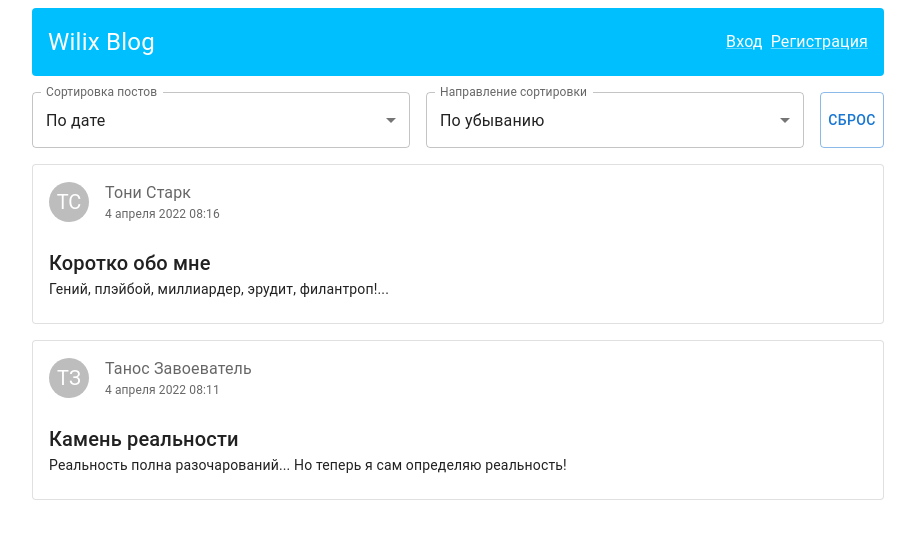
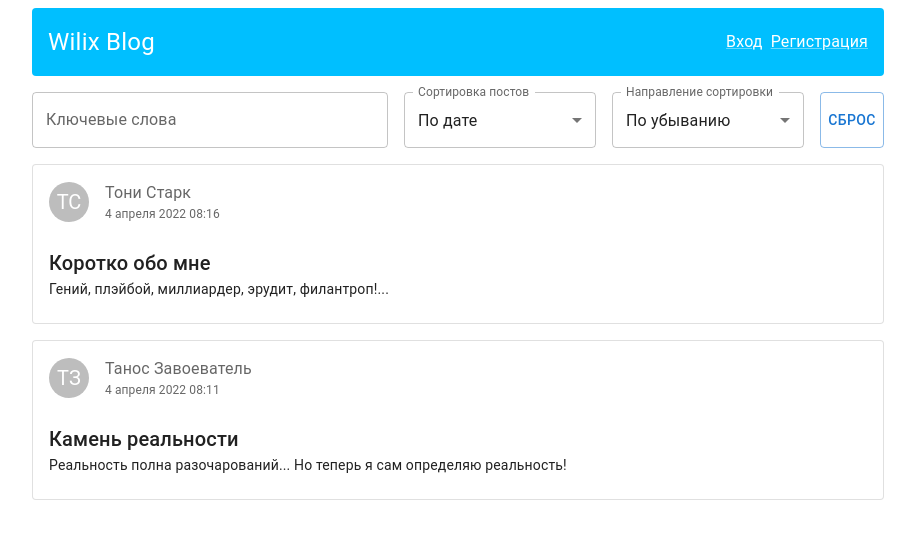
Before and after one commit to SergeyLebidko/wilix_taks_5, a React (Create React App) app: page / in a window 1280 px wide. Shown: the top 536 px of the page, without its empty margins (182-1097 px from the left). Built offline with nearby package versions, Linux system fonts and the light colour scheme.

Commit message:
Add filter by keywords

```diff
--- a/src/components/common/PostFilters/PostFilters.tsx
+++ b/src/components/common/PostFilters/PostFilters.tsx
@@ -1,5 +1,14 @@
 import React, {Dispatch, SetStateAction} from 'react';
-import {Button, FormControl, InputLabel, MenuItem, Select, SelectChangeEvent, Stack} from '@mui/material';
+import {
+    Button,
+    FormControl,
+    InputLabel,
+    MenuItem,
+    Select,
+    SelectChangeEvent,
+    Stack,
+    TextField
+} from '@mui/material';
 
 import {TSortDirection, TSortType} from '../../../types';
 
@@ -8,19 +17,33 @@ type PostFiltersProps = {
     setSortType: Dispatch<SetStateAction<TSortType>>,
     sortDirection: TSortDirection,
     setSortDirection: Dispatch<SetStateAction<TSortDirection>>,
+    keyWord: string,
+    setKeyWord: Dispatch<SetStateAction<string>>,
     resetParams: () => void
 }
 
 const PostFilters: React.FC<PostFiltersProps> = (props) => {
-    const {sortType, setSortType, sortDirection, setSortDirection, resetParams} = props;
+    const {sortType, setSortType, sortDirection, setSortDirection, keyWord, setKeyWord, resetParams} = props;
 
     const sortTypeChangeHandler = (event: SelectChangeEvent): void => setSortType(event.target.value as TSortType);
 
     const sortDirectionChangeHandler = (event: SelectChangeEvent): void => setSortDirection(event.target.value as TSortDirection);
 
+    const keyWordChangeHandler = (event: React.ChangeEvent) => {
+        setKeyWord((event.target as HTMLInputElement).value);
+    }
+
     return (
         <Stack direction="row" spacing={2}>
-            <FormControl fullWidth>
+            <TextField
+                fullWidth
+                id="key_word"
+                label="Ключевые слова"
+                variant="outlined"
+                value={keyWord}
+                onChange={keyWordChangeHandler}
+            />
+            <FormControl sx={{minWidth: '12em'}}>
                 <InputLabel id="sort_type_selector_label">Сортировка постов</InputLabel>
                 <Select
                     labelId="sort_type_selector_label"
@@ -35,7 +58,7 @@ const PostFilters: React.FC<PostFiltersProps> = (props) => {
                     <MenuItem value={TSortType.ByTitle}>По заголовку</MenuItem>
                 </Select>
             </FormControl>
-            <FormControl fullWidth>
+            <FormControl sx={{minWidth: '12em'}}>
                 <InputLabel id="demo-simple-select-label">Направление сортировки</InputLabel>
                 <Select
                     labelId="sort_direction_selector_label"
--- a/src/components/common/PostList/PostList.tsx
+++ b/src/components/common/PostList/PostList.tsx
@@ -8,18 +8,20 @@ import {TSortDirection, TSortType} from '../../../types';
 
 type PostListProps = {
     sortType: TSortType,
-    sortDirection: TSortDirection
+    sortDirection: TSortDirection,
+    keyWord: string
 }
 
-const PostList: React.FC<PostListProps> = ({sortType, sortDirection}) => {
+const PostList: React.FC<PostListProps> = ({sortType, sortDirection, keyWord}) => {
     const userList = useSelector(userListSelector);
 
     const getUserForId = (id: number): TUser => {
         return userList.find(user => user.id === id) as TUser;
     }
 
-    const postListToShow = Array.from(useSelector(postListSelector));
+    let postListToShow = Array.from(useSelector(postListSelector));
 
+    // Применяем параметры сортировки
     postListToShow.sort((a: TPost, b: TPost) => {
         let result = 0;
         switch (sortType) {
@@ -50,6 +52,20 @@ const PostList: React.FC<PostListProps> = ({sortType, sortDirection}) => {
         return (sortDirection === TSortDirection.ToDown) ? (-1) * result : result;
     });
 
+    // Применяем фильтр по ключевым словам
+    if (keyWord !== '') {
+        const _keyWord = keyWord.toLocaleLowerCase();
+        postListToShow = postListToShow.filter(post => {
+            const user = getUserForId(post.user_id);
+            return (
+                user.first_name.toLocaleLowerCase().includes(_keyWord) ||
+                user.last_name.toLocaleLowerCase().includes(_keyWord) ||
+                post.title.toLocaleLowerCase().includes(_keyWord) ||
+                post.text.toLocaleLowerCase().includes(_keyWord)
+            );
+        });
+    }
+
     return (
         <>
             {postListToShow.map(post => <PostCard key={post.id} post={post}/>)}
--- a/src/components/pages/Main/Main.tsx
+++ b/src/components/pages/Main/Main.tsx
@@ -8,10 +8,12 @@ import {TSortDirection, TSortType} from '../../../types';
 const Main: React.FC = () => {
     const [sortType, setSortType] = useState<TSortType>(TSortType.ByDate);
     const [sortDirection, setSortDirection] = useState<TSortDirection>(TSortDirection.ToDown);
+    const [keyWord, setKeyWord] = useState<string>('');
 
     const resetParams = (): void => {
         setSortType(TSortType.ByDate);
         setSortDirection(TSortDirection.ToDown);
+        setKeyWord('');
     }
 
     return (
@@ -21,9 +23,11 @@ const Main: React.FC = () => {
                 setSortType={setSortType}
                 sortDirection={sortDirection}
                 setSortDirection={setSortDirection}
+                keyWord={keyWord}
+                setKeyWord={setKeyWord}
                 resetParams={resetParams}
             />
-            <PostList sortType={sortType} sortDirection={sortDirection}/>
+            <PostList sortType={sortType} sortDirection={sortDirection} keyWord={keyWord}/>
         </Stack>
     );
 };
```
